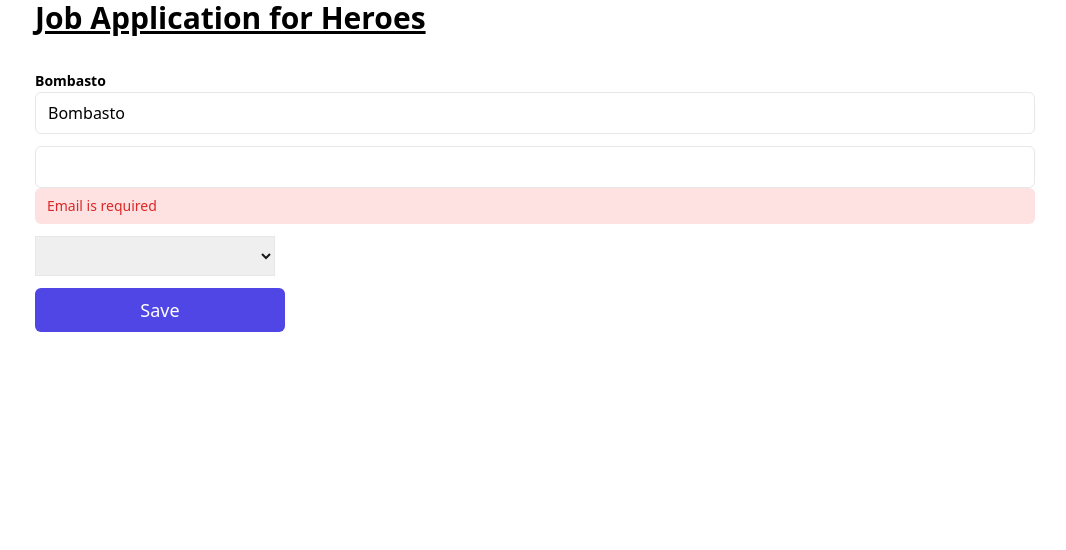
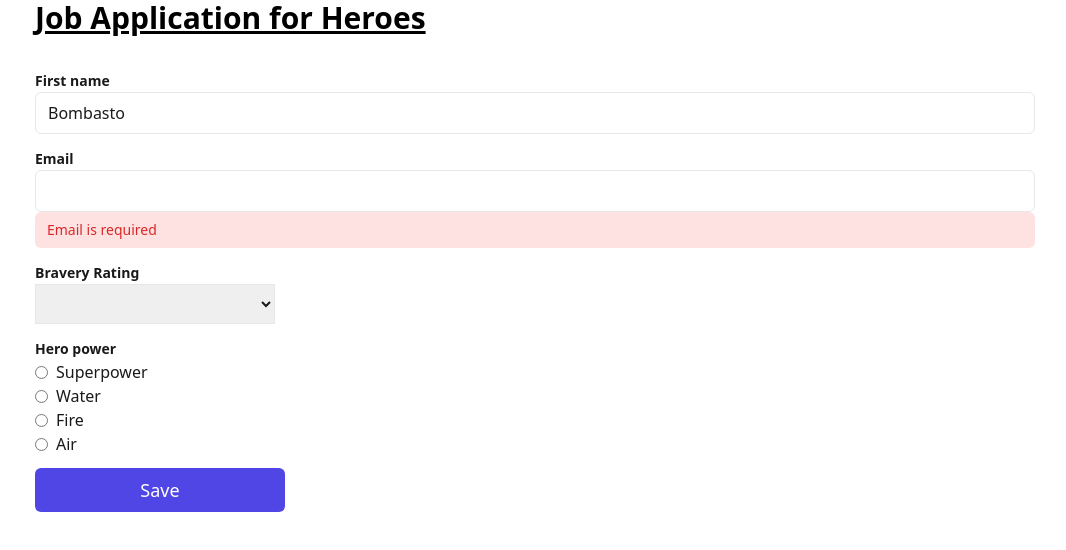
Before and after one commit to HenryAprendo/dynamic-form-design, an Angular app: page / in a window 1280 px wide. Shown: the top 550 px of the page, without its empty margins (105-1171 px from the left). Built offline with nearby package versions, Linux system fonts and the light colour scheme.

Commit message:
clase para radio button, maquetado e implementación.

```diff
--- a/src/app/components/dynamic-form-question/dynamic-form-question.component.html
+++ b/src/app/components/dynamic-form-question/dynamic-form-question.component.html
@@ -1,7 +1,8 @@
 
-<div [formGroup]="form" class="mb-3">
-  <label [attr.for]="question.key" class="text-sm font-bold" >{{question.value}}</label>
+<div [formGroup]="form" class="mb-3 text-black/90">
+  <label [attr.for]="question.key" class="text-sm font-bold" >{{question.label}}</label>
   <div [ngSwitch]="question.controlType">
+    <!-- Input -->
     <input
       *ngSwitchCase="'textbox'"
       [formControlName]="question.key"
@@ -9,11 +10,13 @@
       [id]="question.key"
       class="w-full px-3 py-2 border rounded-md"
     >
+
+    <!-- Select -->
     <select
       *ngSwitchCase="'dropdown'"
       [id]="question.key"
       [formControlName]="question.key"
-      class="border w-60 h-10 text-black/90 px-1"
+      class="border w-60 h-10 px-1"
     >
       <option
         *ngFor="let opt of question.options"
@@ -23,6 +26,20 @@
         {{opt.value}}
       </option>
     </select>
+
+    <!-- Radio button -->
+    <div *ngSwitchCase="'radiobtn'">
+      <div *ngFor="let opt of question.options" class="flex items-center gap-x-2">
+        <input
+          type="radio"
+          [name]="question.key"
+          [value]="opt.key"
+          [formControlName]="question.key"
+        />
+        <label>{{opt.value}}</label>
+      </div>
+    </div>
+
   </div>
   <div *ngIf="!isValid" class="text-sm text-red-600 bg-red-100 px-3 py-2 rounded-md" >{{question.label}} is required</div>
 </div>
--- a/src/app/components/dynamic-form/dynamic-form.component.html
+++ b/src/app/components/dynamic-form/dynamic-form.component.html
@@ -10,6 +10,6 @@
   </form>
 
   <div *ngIf="payLoad">
-    <strong>Saved the following values</strong>
+    <strong>Saved the following values</strong>{{payLoad}}
   </div>
 </div>
--- a/src/app/components/dynamic-form/dynamic-form.component.ts
+++ b/src/app/components/dynamic-form/dynamic-form.component.ts
@@ -27,7 +27,7 @@ export class DynamicFormComponent implements OnInit {
   }
 
   onSubmit(){
-    this.payLoad = JSON.stringify(this.form.getRawValue());
+    this.payLoad = JSON.stringify(this.form.value);
   }
 
 }
--- a/src/app/services/question.service.ts
+++ b/src/app/services/question.service.ts
@@ -2,6 +2,7 @@ import { Injectable } from '@angular/core';
 import { QuestionBase } from '../base-class/question-base';
 import { DropdownQuestion } from '../type-of-controls/dropdown-question';
 import { TextBoxQuestion } from '../type-of-controls/text-box-question';
+import { RadioButtonQuestion } from '../type-of-controls/radio-button-question';
 import { of } from 'rxjs';
 
 @Injectable({
@@ -20,7 +21,7 @@ export class QuestionService {
           { key: 'good', value: 'Good' },
           { key: 'unproven', value: 'Unproven' },
         ],
-        order: 4
+        order: 3
       }),
 
       new TextBoxQuestion({
@@ -39,6 +40,18 @@ export class QuestionService {
         order: 2
       }),
 
+      new RadioButtonQuestion({
+        key: 'power',
+        label: 'Hero power',
+        options: [
+          { key: 'superpower', value: 'Superpower'},
+          { key: 'water', value: 'Water'},
+          { key: 'fire', value: 'Fire'},
+          { key: 'air', value: 'Air'},
+        ],
+        order: 4
+      }),
+
     ];
 
     return of(questions.sort((a,b) => a.order - b.order));
--- /dev/null
+++ b/src/app/type-of-controls/radio-button-question.ts
@@ -0,0 +1,7 @@
+import { QuestionBase } from '../base-class/question-base';
+
+export class RadioButtonQuestion extends QuestionBase<string> {
+
+  override controlType = 'radiobtn';
+
+}
```
Also changed, not shown: 1 other file (tests, documents, lock files or other folders).
